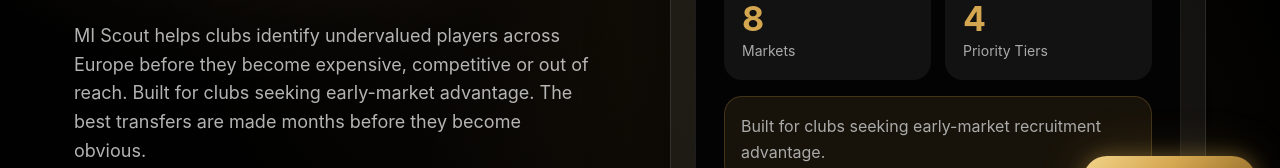
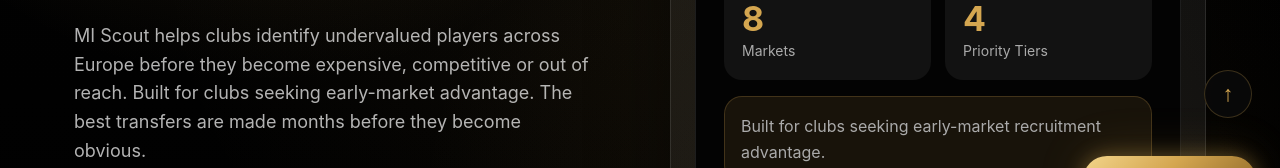
Before and after one commit to miscoutpro/mi-scout-site, a React (Vite) app: page / in a window 1280 px wide. Shown: the part 572-740 px from the top of the page. Built offline with nearby package versions, Linux system fonts and the light colour scheme.

Commit message:
Update styles.css

```diff
--- a/src/styles.css
+++ b/src/styles.css
@@ -581,3 +581,45 @@
 .preview-headline {
   font-size: clamp(42px, 5vw, 68px);
 }
+.back-to-top {
+  position: fixed;
+
+  right: 28px;
+  bottom: 110px;
+
+  width: 48px;
+  height: 48px;
+
+  border-radius: 50%;
+
+  border: 1px solid rgba(212,166,80,0.25);
+
+  background: rgba(10,10,10,0.82);
+
+  backdrop-filter: blur(10px);
+
+  color: #d4a650;
+
+  font-size: 22px;
+  font-weight: 700;
+
+  display: flex;
+  align-items: center;
+  justify-content: center;
+
+  cursor: pointer;
+
+  z-index: 999;
+
+  transition: all .25s ease;
+}
+
+.back-to-top:hover {
+  transform: translateY(-2px);
+
+  border-color: rgba(212,166,80,0.5);
+
+  box-shadow: 0 0 24px rgba(212,166,80,0.18);
+
+  background: rgba(18,18,18,0.95);
+}
```
